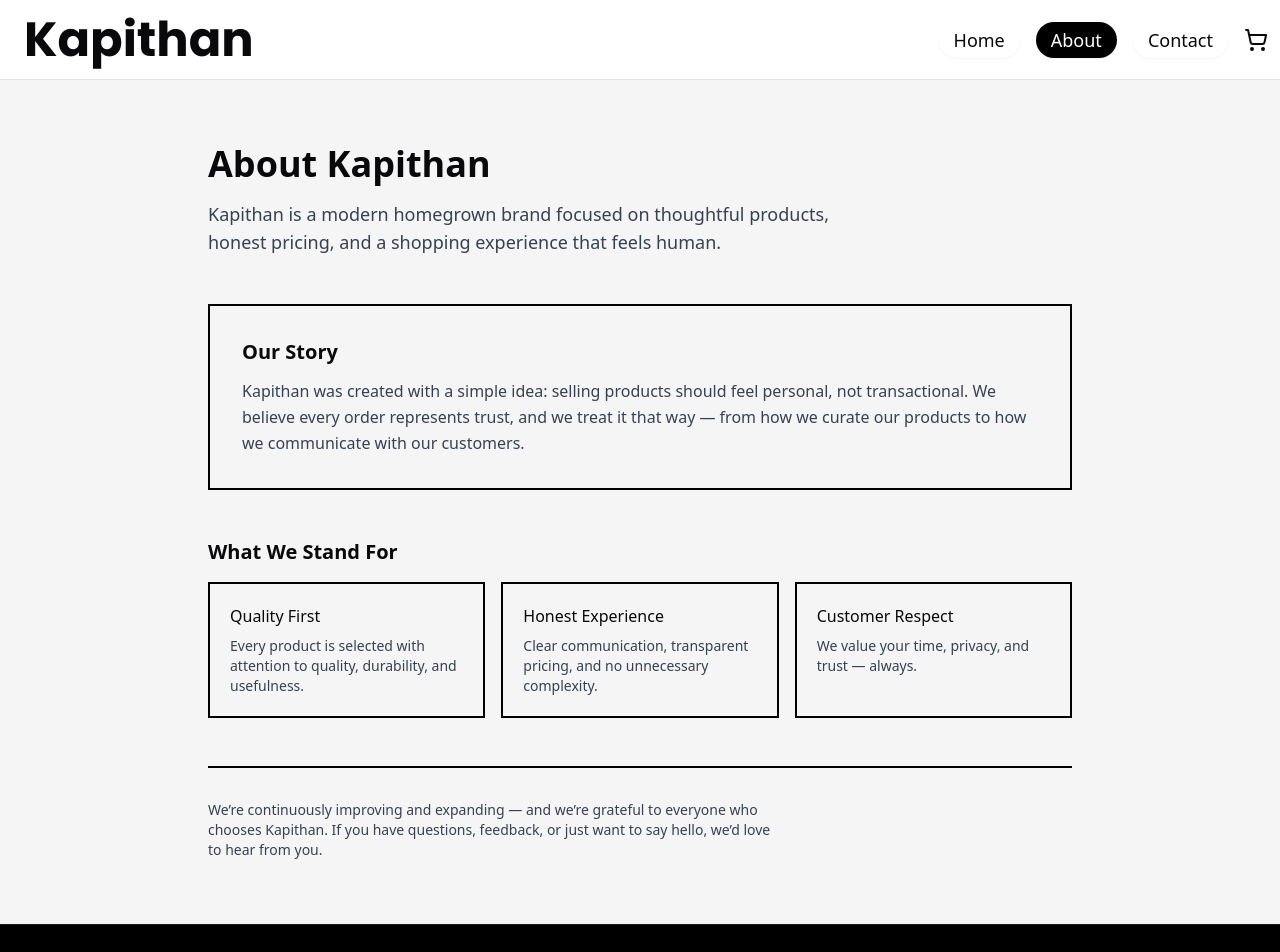
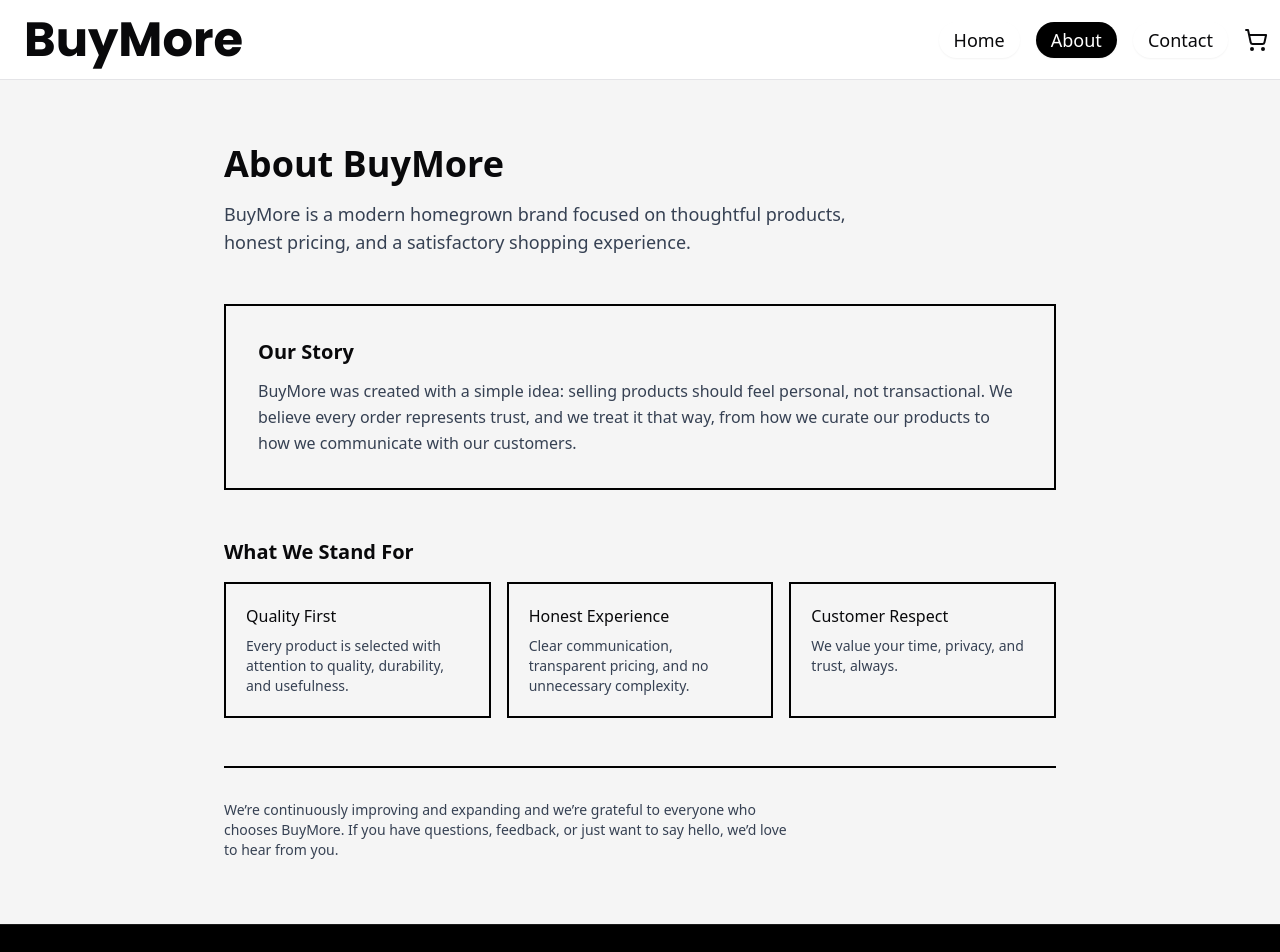
Before and after one commit to muhammedanask101/BuyMore-Ecommerce-Platform, a Next.js app: page /about in a window 1280 px wide. Shown: the top 952 px of the page. Built offline with nearby package versions, Linux system fonts and the light colour scheme.

Commit message:
Branding changes

```diff
--- a/package.json
+++ b/package.json
@@ -1,5 +1,5 @@
 {
-  "name": "kapithan-ecommerce",
+  "name": "buymore-ecommerce",
   "version": "0.1.0",
   "private": true,
   "scripts": {
--- a/src/app/(home)/about/page.tsx
+++ b/src/app/(home)/about/page.tsx
@@ -1,12 +1,12 @@
 export default function AboutPage() {
   return (
-    <main className="px-4 py-10 md:py-16 max-w-4xl mx-auto">
+    <main className="px-8 py-10 md:py-16 max-w-4xl mx-auto">
       {/* HERO */}
       <section className="mb-12">
-        <h1 className="text-3xl md:text-4xl font-bold mb-4">About Kapithan</h1>
+        <h1 className="text-3xl md:text-4xl font-bold mb-4">About BuyMore</h1>
         <p className="text-base md:text-lg text-gray-700 max-w-2xl">
-          Kapithan is a modern homegrown brand focused on thoughtful products, honest pricing, and a
-          shopping experience that feels human.
+          BuyMore is a modern homegrown brand focused on thoughtful products, honest pricing, and a
+          satisfactory shopping experience.
         </p>
       </section>
 
@@ -14,9 +14,9 @@ export default function AboutPage() {
       <section className="mb-12 border-2 border-black p-6 md:p-8">
         <h2 className="text-xl font-semibold mb-3">Our Story</h2>
         <p className="text-sm md:text-base text-gray-700 leading-relaxed">
-          Kapithan was created with a simple idea: selling products should feel personal, not
-          transactional. We believe every order represents trust, and we treat it that way — from
-          how we curate our products to how we communicate with our customers.
+          BuyMore was created with a simple idea: selling products should feel personal, not
+          transactional. We believe every order represents trust, and we treat it that way, from how
+          we curate our products to how we communicate with our customers.
         </p>
       </section>
 
@@ -41,9 +41,7 @@ export default function AboutPage() {
 
           <div className="border-2 border-black p-5">
             <h3 className="font-medium mb-2">Customer Respect</h3>
-            <p className="text-sm text-gray-700">
-              We value your time, privacy, and trust — always.
-            </p>
+            <p className="text-sm text-gray-700">We value your time, privacy, and trust, always.</p>
           </div>
         </div>
       </section>
@@ -51,8 +49,8 @@ export default function AboutPage() {
       {/* CTA */}
       <section className="border-t-2 border-black pt-8">
         <p className="text-sm text-gray-700 max-w-xl">
-          We’re continuously improving and expanding — and we’re grateful to everyone who chooses
-          Kapithan. If you have questions, feedback, or just want to say hello, we’d love to hear
+          We’re continuously improving and expanding and we’re grateful to everyone who chooses
+          BuyMore. If you have questions, feedback, or just want to say hello, we’d love to hear
           from you.
         </p>
       </section>
--- a/src/app/(home)/contact/page.tsx
+++ b/src/app/(home)/contact/page.tsx
@@ -1,6 +1,6 @@
 export default function ContactPage() {
   return (
-    <main className="px-4 py-10 md:py-16 max-w-3xl mx-auto">
+    <main className="px-8 py-10 md:py-16 max-w-3xl mx-auto">
       {/* Heading */}
       <div className="mb-10">
         <h1 className="text-3xl font-bold mb-2">Contact Us</h1>
@@ -14,8 +14,8 @@ export default function ContactPage() {
         {/* Email */}
         <div>
           <p className="text-xs uppercase tracking-wide text-gray-500 mb-1">Email</p>
-          <a href="mailto:hello@kapithan.com" className="font-medium hover:underline">
-            hello@kapithan.com
+          <a href="mailto:officiallbuymorestore@gmail.com" className="font-medium hover:underline">
+            officialbuymorestore@gmail.com
           </a>
         </div>
 
@@ -23,7 +23,7 @@ export default function ContactPage() {
         <div>
           <p className="text-xs uppercase tracking-wide text-gray-500 mb-1">Phone</p>
           <a href="tel:+919876543210" className="font-medium hover:underline">
-            +91 98765 43210
+            +91 98472 41611
           </a>
         </div>
 
--- a/src/app/(home)/products/[slug]/page.tsx
+++ b/src/app/(home)/products/[slug]/page.tsx
@@ -103,7 +103,7 @@ export async function generateMetadata({
     deletedAt: null,
   }).lean();
 
-  const title = product.seo?.title ?? `${product.name} | Kapithan`;
+  const title = product.seo?.title ?? `${product.name} | BuyMore`;
   const description =
     product.seo?.description ??
     product.shortDescription ??
@@ -156,11 +156,11 @@ function ProductJsonLd({ product }: { product: ProductPageDTO }) {
     sku: product._id,
     brand: {
       '@type': 'Brand',
-      name: 'Kapithan',
+      name: 'Buymore',
     },
     offers: {
       '@type': 'Offer',
-      url: `https://kapithan.com/products/${product.slug}`,
+      url: `https://buymore.in/products/${product.slug}`,
       priceCurrency: product.currency ?? 'INR',
       price: product.price,
       availability:
--- a/src/app/admin/layout.tsx
+++ b/src/app/admin/layout.tsx
@@ -42,7 +42,7 @@ export default async function AdminLayout({ children }: { children: React.ReactN
         {/* SIDEBAR (DESKTOP) */}
         <aside className="hidden lg:flex w-64 flex-col border-r-4 border-black bg-white">
           <div className="p-6 border-b-4 border-black">
-            <h1 className="text-2xl font-extrabold">Kapithan</h1>
+            <h1 className="text-2xl font-extrabold">BuyMore</h1>
             <p className="text-xs opacity-70">Admin Panel</p>
           </div>
 
--- a/src/app/api/admin/products/route.ts
+++ b/src/app/api/admin/products/route.ts
@@ -79,7 +79,7 @@ export async function POST(req: Request) {
       : (body.tags ?? []);
 
   const seo = {
-    title: `${body.name} | Kapithan`,
+    title: `${body.name} | BuyMore`,
     description: shortDescription || description?.slice(0, 160),
   };
 
--- a/src/app/layout.tsx
+++ b/src/app/layout.tsx
@@ -14,8 +14,8 @@ const geistMono = Geist_Mono({
 });
 
 export const metadata: Metadata = {
-  title: 'Kapithan',
-  description: 'Kapithan Store',
+  title: 'BuyMore',
+  description: 'BuyMore Store',
 };
 
 export default function RootLayout({ children }: { children: React.ReactNode }) {
--- a/src/components/custom/Footer.tsx
+++ b/src/components/custom/Footer.tsx
@@ -7,7 +7,7 @@ export const Footer = () => {
       <div className="w-full px-4 md:px-8 py-6 md:py-8 space-y-6">
         <div className="flex flex-col md:flex-row md:items-start md:justify-between gap-4">
           <div>
-            <p className="text-lg font-semibold tracking-wide text-white">Kapithan</p>
+            <p className="text-lg font-semibold tracking-wide text-white">BuyMore</p>
             <p className="mt-1 text-sm text-white/70 max-w-md">We sell happiness</p>
           </div>
 
@@ -24,7 +24,7 @@ export const Footer = () => {
         <div className="h-px bg-white/10" />
 
         <div className="flex flex-col md:flex-row md:items-center md:justify-between gap-2 text-xs text-white/60">
-          <p>© {new Date().getFullYear()} Kapithan. All rights reserved.</p>
+          <p>© {new Date().getFullYear()} BuyMore. All rights reserved.</p>
           <div className="flex items-center gap-1 md:gap-3">
             <Link
               href="/admin"
--- a/src/components/custom/Navbar.tsx
+++ b/src/components/custom/Navbar.tsx
@@ -51,7 +51,7 @@ export const Navbar = () => {
   return (
     <nav className="h-20 flex border-b justify-between font-medium bg-white">
       <Link href="/" className="pl-6 flex items-center">
-        <span className={cn('text-5xl font-semibold', poppins.className)}>Kapithan</span>
+        <span className={cn('text-5xl font-semibold', poppins.className)}>BuyMore</span>
       </Link>
 
       <NavbarSidebar items={navbarItems} open={isSidebarOpen} onOpenChange={setIsSidebarOpen} />
--- a/src/lib/cart.ts
+++ b/src/lib/cart.ts
@@ -1,6 +1,6 @@
 import { CartState, CartItem } from '@/types/cart';
 
-const CART_KEY = 'kapithan_cart';
+const CART_KEY = 'buymore_cart';
 
 export function getCart(): CartState {
   if (typeof window === 'undefined') {
--- a/src/lib/product-helpers.ts
+++ b/src/lib/product-helpers.ts
@@ -21,7 +21,7 @@ export function generateSEO({
   shortDescription?: string;
 }) {
   return {
-    title: `${name} | Kapithan`,
+    title: `${name} | BuyMore`,
     description: shortDescription,
   };
 }
```
